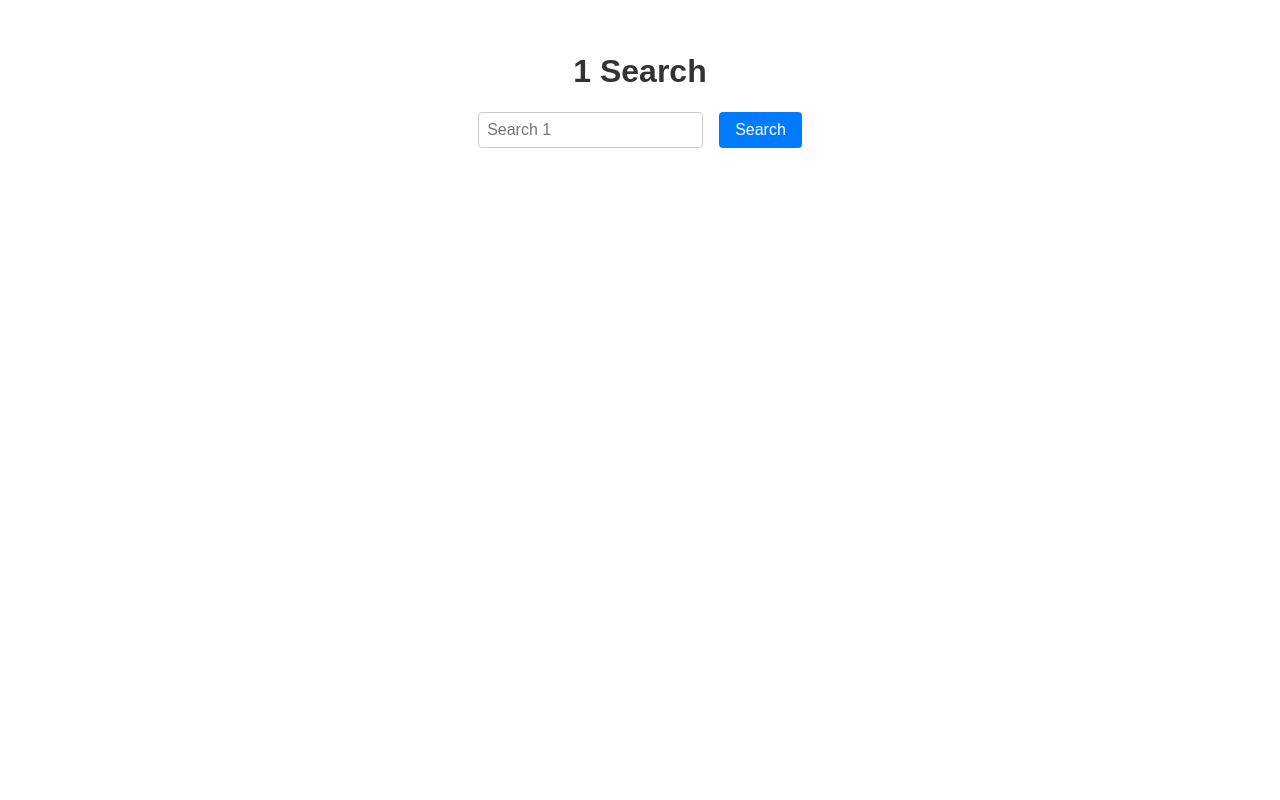
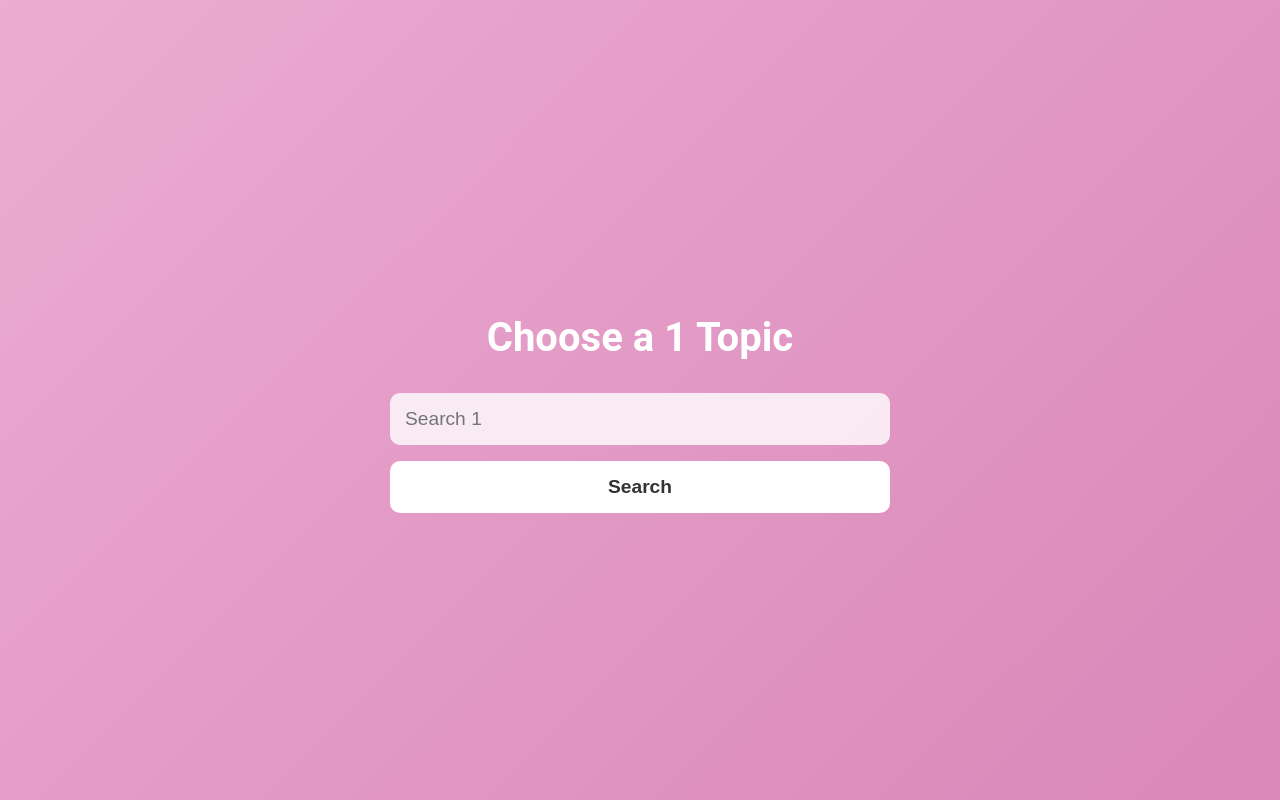
Before and after one commit to Tune-Tutors/tune-tutors, a React (Create React App) app: page /search/1 in a window 1280 px wide. Built offline with nearby package versions, Linux system fonts and the light colour scheme.

Commit message:
front end changes

```diff
--- a/src/App.css
+++ b/src/App.css
@@ -1,12 +1,13 @@
 /* App.css */
 
 .App {
-  font-family: Arial, sans-serif;
+  font-family: 'Roboto', sans-serif;
   color: #333;
 }
 
+/* Navbar Styling */
 .navbar {
-  background-color: #333;
+  background-color: #000000;
   color: white;
   padding: 1rem;
   display: flex;
@@ -36,13 +37,15 @@
 }
 
 .nav-links a:hover {
-  text-decoration: underline;
+  color: #db71b1;
+  transition: color 0.2s;
 }
 
+/* Hero Section Styling */
 .hero {
   background: linear-gradient(135deg, #f5f5f5, #e0e0e0);
+  padding: 50px;
   text-align: center;
-  padding: 4rem 1rem;
   border-radius: 8px;
 }
 
@@ -57,31 +60,49 @@
 }
 
 .navigate-btn {
-  background-color: #007bff;
+  background-color: #bc5091;
   color: white;
-  padding: 0.75rem 1.5rem;
-  border-radius: 5px;
+  padding: 20px 30px;
+  border-radius: 10px;
   text-decoration: none;
-  font-size: 1rem;
+  font-size: 1.5em;
+  transition: background-color 0.3s ease;
   display: inline-block;
-  transition: background-color 0.3s, transform 0.3s;
 }
 
 .navigate-btn:hover {
-  background-color: #0056b3;
+  background-color: #e8afd1;
   transform: scale(1.05);
 }
 
+/* Features Section Styling */
 .features {
-  background-color: #f9f9f9;
-  padding: 2rem 1rem;
+  background: linear-gradient(135deg, #eeb0d5, #db8bbb, #db71b1); /* Gradient colors */
+  background-size: 600% 600%; /* Ensures a smooth gradient transition */
+  padding: 40px 20px;
+  margin-top: 20px;
+  animation: gradientShift 5s ease infinite; /* Animation for the gradient */
+}
+
+@keyframes gradientShift {
+  0% {
+    background-position: 0% 0%;
+  }
+  50% {
+    background-position: 100% 100%;
+  }
+  100% {
+    background-position: 0% 0%;
+  }
 }
 
 .features h2 {
   text-align: center;
+  font-size: xx-large;
   margin-bottom: 1.5rem;
 }
 
+/* Feature List Container */
 .feature-list {
   display: flex;
   flex-wrap: wrap;
@@ -89,20 +110,24 @@
   justify-content: center;
 }
 
+/* Feature Item Styling */
 .feature-item {
-  background: white;
+  width: 300px;
+  margin: 20px 0;
+  box-shadow: 0px 4px 6px rgba(0, 0, 0, 0.1);
   border-radius: 8px;
-  padding: 1.5rem;
-  width: 300px;
-  box-shadow: 0 4px 8px rgba(0, 0, 0, 0.1);
+  padding: 20px;
+  background-color: white;
+  overflow: hidden; /* Prevent text overflow from breaking the layout */
 }
 
 .feature-item h3 {
   margin-bottom: 0.5rem;
 }
 
+/* Footer Styling */
 .footer {
-  background-color: #333;
+  background-color: #000000;
   color: white;
   text-align: center;
   padding: 1rem;
@@ -125,5 +150,6 @@
 }
 
 .footer-links a:hover {
-  text-decoration: underline;
+  color: #db71b1;
+  transition: color 0.2s;
 }
--- a/src/App.js
+++ b/src/App.js
@@ -35,42 +35,38 @@ const Home = () => (
 
 const Navbar = () => (
   <nav className="navbar">
-    <div className="logo">TuneTutors</div>
+    <div className="logo">TuneTutor</div>
     <ul className="nav-links">
-      <li><a href="#features">Features</a></li>
+      <li><a href="#future">Futures</a></li>
       <li><a href="#about">About Us</a></li>
       <li><a href="#contact">Contact</a></li>
-      <li><a href="/math">Math</a></li>
-      <li><a href="/english">English</a></li>
-      <li><a href="/history">History</a></li>
-      <li><a href="/science">Science</a></li>
     </ul>
   </nav>
 );
 
 const Hero = () => (
   <section className="hero">
-    <h1>Revolutionize Your Learning Through Music</h1>
-    <p>Meet MusicAI, the intelligent music tutor that helps you create songs based on any topic.</p>
-    <a href="/new-page" className="navigate-btn">Explore Features</a>
+    <h1>Changing Education's Status Quo Through Music</h1>
+    <p>Meet TuneTutor, the intelligent music guru and teacher that helps you create songs based on any topic.</p>
+    <a href="/new-page" className="navigate-btn">Dive in</a>
   </section>
 );
 
 const Features = () => (
   <section id="features" className="features">
-    <h2>Why TuneTutors?</h2>
+    <h2>Why Us?</h2>
     <div className="feature-list">
       <div className="feature-item">
-        <h3>Personalized Learning</h3>
-        <p>AI-driven lessons tailored to your skill level and progress.</p>
+        <h3>Unique Learning</h3>
+        <p>AI-driven music for you to master your subject of choice.</p>
       </div>
       <div className="feature-item">
-        <h3>Instant Feedback</h3>
-        <p>Get real-time feedback on your performances and improve faster.</p>
+        <h3>Auditory Emphasis</h3>
+        <p>Providing new solutions for the visually impaired or auditory learners.</p>
       </div>
       <div className="feature-item">
         <h3>Interactive Exercises</h3>
-        <p>Engaging exercises to help you practice and master new techniques.</p>
+        <p>Engaging exercises to test your knowledge and build your skillset.</p>
       </div>
     </div>
   </section>
@@ -78,7 +74,7 @@ const Features = () => (
 
 const Footer = () => (
   <footer className="footer">
-    <p>&copy; 2024 TuneTutors | Empowering education through AI</p>
+    <p>&copy; 2024 TuneTutor | Empowering education through AI</p>
     <ul className="footer-links">
       <li><a href="#terms">Terms of Service</a></li>
       <li><a href="#privacy">Privacy Policy</a></li>
--- a/src/NewPage.css
+++ b/src/NewPage.css
@@ -1,24 +1,42 @@
 /* NewPage.css */
+
 .new-page {
-    text-align: center;
-    padding: 20px;
+    background: linear-gradient(135deg, #eeb0d5, #db8bbb, #db71b1); /* Gradient colors */
+    background-size: 200% 200%; /* Ensures smooth transition effect */
+    height: 100vh; /* Full viewport height */
+    display: flex;
+    align-items: center;
+    justify-content: center;
+    flex-direction: column; /* Align items vertically */
+    text-align: center; /* Center text */
+    color: white; /* Ensure text is visible on gradient */
+    animation: gradientShift 10s ease infinite; /* Animation for the gradient */
+  }
+
+  .new-page h1 {
+    font-size: 2.5rem;
+    margin-bottom: 2rem;
   }
 
   .button-container {
     display: flex;
-    justify-content: center;
-    gap: 10px;
+    flex-direction: column;
+    gap: 1rem; /* Space between buttons */
   }
 
   .feature-btn {
-    padding: 10px 20px;
-    background-color: #e1cb4f;
-    color: #fff;
+    background-color: rgba(255, 255, 255, 0.8); /* Semi-transparent background for contrast */
+    color: #333; /* Text color */
+    padding: 20px 40px;
+    border-radius: 10px;
     text-decoration: none;
-    border-radius: 5px;
-    font-size: 16px;
+    font-size: 1.5rem;
+    font-weight: bold;
+    box-shadow: 0px 4px 6px rgba(0, 0, 0, 0.2);
+    transition: background-color 0.3s ease, transform 0.3s ease;
   }
 
   .feature-btn:hover {
-    background-color: #ebeb44;
+    background-color: #f0f0f0; /* Lighter background on hover */
+    transform: scale(1.05); /* Slightly enlarge on hover */
   }
--- a/src/NewPage.js
+++ b/src/NewPage.js
@@ -5,7 +5,7 @@ import './NewPage.css';
 
 const NewPage = () => (
   <div className="new-page">
-    <h1>Explore More Features</h1>
+    <h1>Explore A Subject</h1>
     <div className="button-container">
       <Link to="/search/Math" className="feature-btn">Math</Link>
       <Link to="/search/English" className="feature-btn">English</Link>
--- a/src/SearchPage.css
+++ b/src/SearchPage.css
@@ -1,33 +1,66 @@
 /* SearchPage.css */
 
 .search-page {
-    padding: 2rem;
-    text-align: center;
+    background: linear-gradient(135deg, #eeb0d5, #db8bbb, #db71b1); /* Gradient colors */
+    background-size: 200% 200%; /* Ensures smooth transition effect */
+    height: 100vh; /* Full viewport height */
+    display: flex;
+    align-items: center;
+    justify-content: center;
+    flex-direction: column; /* Align items vertically */
+    text-align: center; /* Center text */
+    color: white; /* Ensure text is visible on gradient */
+    animation: gradientShift 10s ease infinite; /* Animation for the gradient */
+}
+
+.search-page h1 {
+    font-size: 2.5rem;
+    margin-bottom: 2rem;
 }
 
 .search-form {
     display: flex;
-    justify-content: center;
-    gap: 1rem;
+    flex-direction: column;
+    gap: 1rem; /* Space between input and button */
+    width: 100%;
+    max-width: 500px; /* Limit the width of the form */
+    margin: 0 auto; /* Center the form */
 }
 
 .search-input {
-    padding: 0.5rem;
-    font-size: 1rem;
-    border: 1px solid #ccc;
-    border-radius: 4px;
+    padding: 15px;
+    border: none;
+    border-radius: 10px;
+    font-size: 1.2rem;
+    color: #333;
+    background-color: rgba(255, 255, 255, 0.8); /* Semi-transparent background for contrast */
 }
 
 .search-btn {
-    padding: 0.5rem 1rem;
-    font-size: 1rem;
-    background-color: #007bff;
-    color: white;
+    background-color: #ffffff; /* Solid background for the button */
+    color: #333; /* Text color */
+    padding: 15px;
     border: none;
-    border-radius: 4px;
+    border-radius: 10px;
+    font-size: 1.2rem;
+    font-weight: bold;
     cursor: pointer;
+    transition: background-color 0.3s ease, transform 0.3s ease;
 }
 
 .search-btn:hover {
-    background-color: #0056b3;
+    background-color: #f0f0f0; /* Lighter background on hover */
+    transform: scale(1.05); /* Slightly enlarge on hover */
 }
+
+@keyframes gradientShift {
+    0% {
+        background-position: 0% 0%;
+    }
+    50% {
+        background-position: 100% 100%;
+    }
+    100% {
+        background-position: 0% 0%;
+    }
+}
--- a/src/SearchPage.js
+++ b/src/SearchPage.js
@@ -12,7 +12,7 @@ const SearchPage = ({ subject }) => {
 
   return (
     <div className="search-page">
-      <h1>{subject} Search</h1>
+      <h1>Choose a {subject} Topic</h1>
       <form onSubmit={handleSearch} className="search-form">
         <input
           type="text"
```
Also changed, not shown: src/BackgroundCanvas.js (added, +77 -0 lines). Lines whose indentation alone changed are shown as unchanged.
